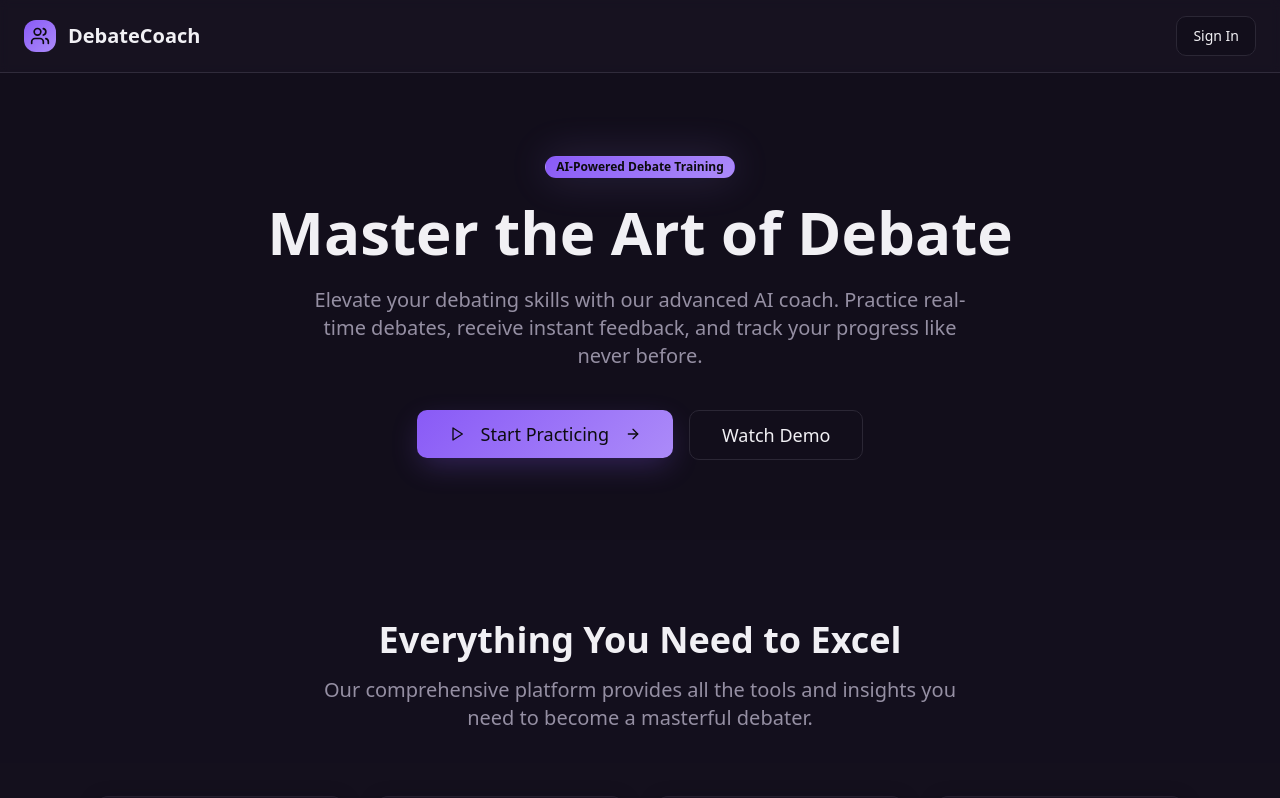
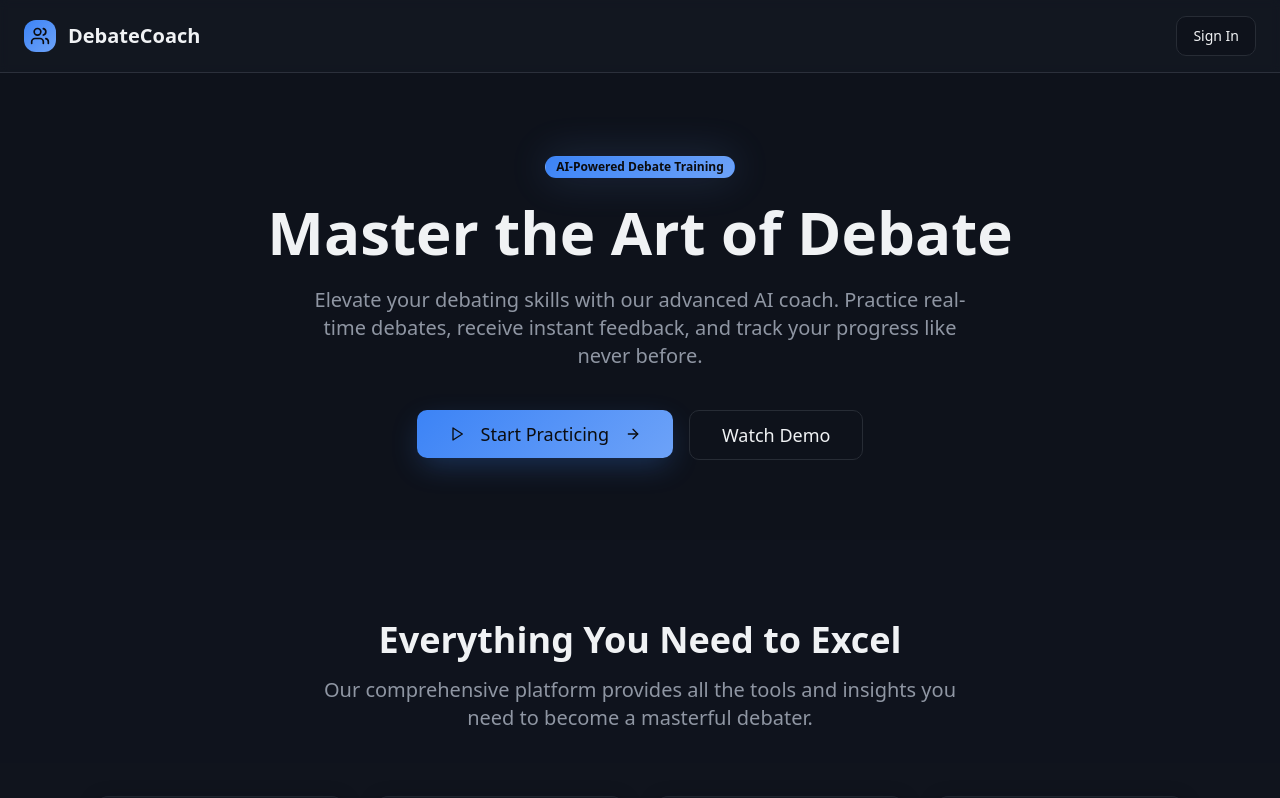
Before and after one commit to AG0606/purple-pundit, a React (Vite) app: page / in a window 1280 px wide. Shown: the top 798 px of the page. Built offline with nearby package versions, Linux system fonts and the light colour scheme; the HTML template or start-up script is replaced by a standard one.

Commit message:
Change theme to blue/silver

```diff
--- a/src/index.css
+++ b/src/index.css
@@ -8,54 +8,54 @@ All colors MUST be HSL.
 
 @layer base {
   :root {
-    /* Main backgrounds - dark purple theme */
-    --background: 258 30% 8%;
-    --foreground: 258 15% 95%;
+    /* Main backgrounds - dark blue theme */
+    --background: 220 30% 8%;
+    --foreground: 220 15% 95%;
 
     /* Card surfaces */
-    --card: 258 25% 12%;
-    --card-foreground: 258 15% 95%;
+    --card: 220 25% 12%;
+    --card-foreground: 220 15% 95%;
 
     /* Popover surfaces */
-    --popover: 258 25% 12%;
-    --popover-foreground: 258 15% 95%;
+    --popover: 220 25% 12%;
+    --popover-foreground: 220 15% 95%;
 
-    /* Primary purple brand */
-    --primary: 258 90% 66%;
-    --primary-foreground: 258 15% 5%;
-    --primary-glow: 258 90% 76%;
+    /* Primary blue brand */
+    --primary: 217 91% 60%;
+    --primary-foreground: 220 15% 5%;
+    --primary-glow: 217 91% 70%;
 
-    /* Secondary purple tones */
-    --secondary: 258 20% 18%;
-    --secondary-foreground: 258 15% 85%;
+    /* Secondary blue tones */
+    --secondary: 220 20% 18%;
+    --secondary-foreground: 220 15% 85%;
 
     /* Muted backgrounds */
-    --muted: 258 15% 15%;
-    --muted-foreground: 258 10% 60%;
+    --muted: 220 15% 15%;
+    --muted-foreground: 220 10% 60%;
 
-    /* Accent gold */
-    --accent: 45 90% 65%;
-    --accent-foreground: 258 30% 8%;
+    /* Accent silver */
+    --accent: 0 0% 75%;
+    --accent-foreground: 220 30% 8%;
 
     /* Success and destructive */
     --success: 142 76% 46%;
-    --success-foreground: 258 15% 95%;
+    --success-foreground: 220 15% 95%;
     --destructive: 0 84% 60%;
-    --destructive-foreground: 258 15% 95%;
+    --destructive-foreground: 220 15% 95%;
 
     /* Borders and inputs */
-    --border: 258 15% 20%;
-    --input: 258 15% 18%;
-    --ring: 258 90% 66%;
+    --border: 220 15% 20%;
+    --input: 220 15% 18%;
+    --ring: 217 91% 60%;
 
     /* Gradients */
     --gradient-primary: linear-gradient(135deg, hsl(var(--primary)), hsl(var(--primary-glow)));
     --gradient-secondary: linear-gradient(135deg, hsl(var(--secondary)), hsl(var(--muted)));
-    --gradient-accent: linear-gradient(135deg, hsl(var(--accent)), hsl(45 100% 75%));
+    --gradient-accent: linear-gradient(135deg, hsl(var(--accent)), hsl(0 0% 85%));
 
     /* Shadows */
     --shadow-primary: 0 10px 30px -5px hsl(var(--primary) / 0.3);
-    --shadow-card: 0 4px 20px -2px hsl(258 30% 5% / 0.4);
+    --shadow-card: 0 4px 20px -2px hsl(220 30% 5% / 0.4);
     --shadow-glow: 0 0 40px hsl(var(--primary-glow) / 0.2);
 
     /* Animation variables */
```
